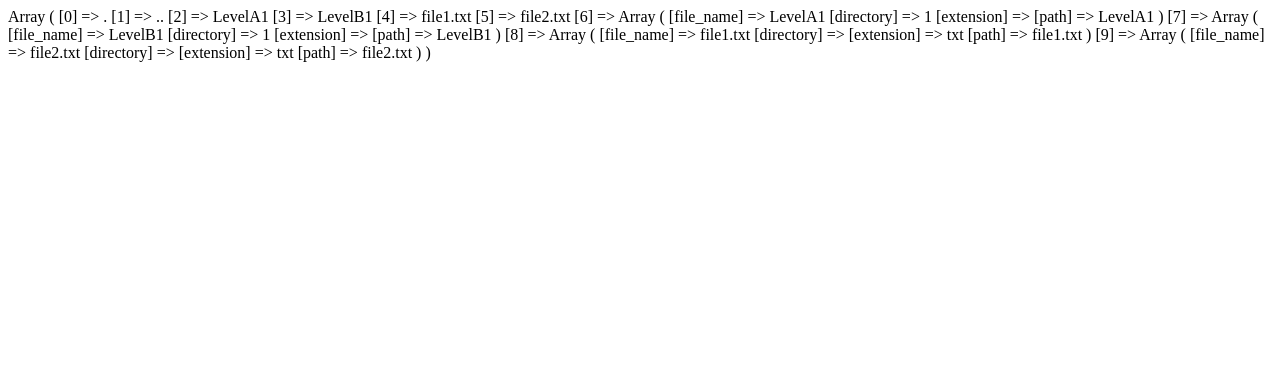
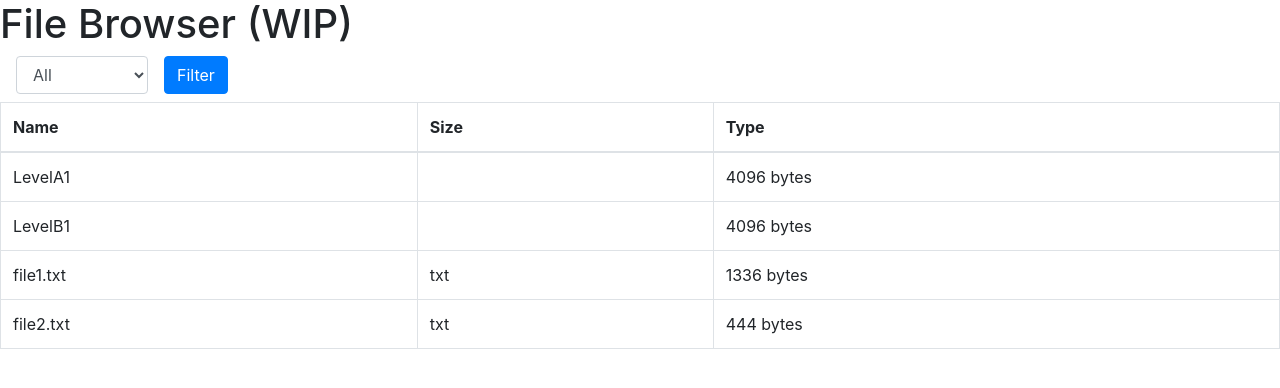
Before and after one commit to rmsj/php-test, a PHP site: page / in a window 1280 px wide. Shown: the top 388 px of the page. Run offline with PHP 8.4, Linux system fonts and the light colour scheme.

Commit message:
Add a very simple first version of filter

```diff
--- a/code/filebrowser.php
+++ b/code/filebrowser.php
@@ -63,9 +63,9 @@ class FileBrowser implements __FileBrowser {
         $fileList = [];
         if (is_dir($this->currentPath)){
 
-            $fileList = scandir("rootFile/");
+            $files = scandir($this->currentPath);
 
-            foreach ($fileList as $file) {
+            foreach ($files as $file) {
                 if($file == "." || $file == ".."){
                     continue;
                 }
@@ -75,12 +75,13 @@ class FileBrowser implements __FileBrowser {
                         'file_name' => $file,
                         'directory' => true,
                         'extension' => '',
+                        'size' => $this->fileSize($file),
                         'path' => ltrim($this->currentPath . $file, $this->rootPath),
                     );
                 } else {
                     // filter on the fly
                     $ext = $this->fileExtension($file);
-                    if(count($this->extensionFilter)){
+                    if($this->extensionFilter){
                         if(!in_array($ext, $this->extensionFilter)){
                             continue;
                         }
@@ -89,6 +90,7 @@ class FileBrowser implements __FileBrowser {
                         'file_name' => $file,
                         'directory' => false,
                         'extension' => $ext,
+                        'size' => $this->fileSize($file),
                         'path' => ltrim($this->currentPath . $file, $this->rootPath),
                     ];
 
@@ -108,4 +110,9 @@ class FileBrowser implements __FileBrowser {
     {
         return pathinfo($this->currentPath . $fileName, PATHINFO_EXTENSION);
     }
+
+    private function fileSize($fileName)
+    {
+        return filesize($this->currentPath . $fileName) . " bytes";
+    }
 }
--- a/code/index.php
+++ b/code/index.php
@@ -1,22 +1,69 @@
 <?php
 require_once('filebrowser.php');
 
-/*
- * Add your filebrowser definition code here
-*/
+$filter = "";
+$fileBrowser = new FileBrowser("rootFile/");
+// ugh
+if ($_SERVER['REQUEST_METHOD'] === 'POST') {
+    // TODO: it is only accepting one filter for now
+    $filter = $_POST['filter'];
+    $fileBrowser->SetExtensionFilter([$filter]);
+}
+$files = $fileBrowser->Get();
 ?>
 <!doctype html>
 <html lang="en">
  <head>
-  <title>File browser</title>
+     <meta charset="utf-8">
+     <meta name="viewport" content="width=device-width, initial-scale=1, shrink-to-fit=no">
+
+     <link rel="stylesheet" href="https://stackpath.bootstrapcdn.com/bootstrap/4.1.3/css/bootstrap.min.css" integrity="sha384-MCw98/SFnGE8fJT3GXwEOngsV7Zt27NXFoaoApmYm81iuXoPkFOJwJ8ERdknLPMO" crossorigin="anonymous">
+
+     <title>File browser</title>
  </head>
  <body>
+
+    <h1>File Browser (WIP)</h1>
+
+    <form class="form-inline" method="post">
+        <div class="form-group mx-sm-3 mb-2">
+            <!-- This could be defined from the list of current types on the current folder - via ajax -->
+            <!-- And also using some nice multiple select -->
+            <select class="form-control" name="filter">
+                <option value="" <?php echo $filter == '' ? 'selected' : '' ?>>All</option>
+                <option value="txt" <?php echo $filter == 'txt' ? 'selected' : '' ?>>TXT Files</option>
+                <option value="html" <?php echo $filter == 'html' ? 'selected' : '' ?>>HTML Files</option>
+                <option value="jpeg,jpg,png" <?php echo $filter == 'jpeg,jpg,png' ? 'selected' : '' ?>>Image Files</option>
+            </select>
+        </div>
+        <button type="submit" class="btn btn-primary mb-2">Filter</button>
+    </form>
+
+     <table class="table table-bordered">
+         <thead>
+         <tr>
+             <th scope="col">Name</th>
+             <th scope="col">Size</th>
+             <th scope="col">Type</th>
+         </tr>
+         </thead>
+         <tbody>
+         <?php if (empty($files)): ?>
+             <tr>
+                 <td colspan="4">No files found</td>
+             </tr>
+         <?php else:
+            foreach ($files as $file): ?>
+                <tr>
+                    <td scope="row"><?php echo $file["file_name"]; ?></td>
+                    <td><?php echo $file["extension"]; ?></td>
+                    <td><?php echo $file["size"]; ?></td>
+                </tr>
+            <?php endforeach;
+         endif ?>
+         </tbody>
+     </table>
  <?php
-
- $fileBrowser = new FileBrowser("rootFile/");
- $fileBrowser->SetExtensionFilter(["txt", "html"]);
- $files = $fileBrowser->Get();
- print_r($files);
 
 
 /*
```
